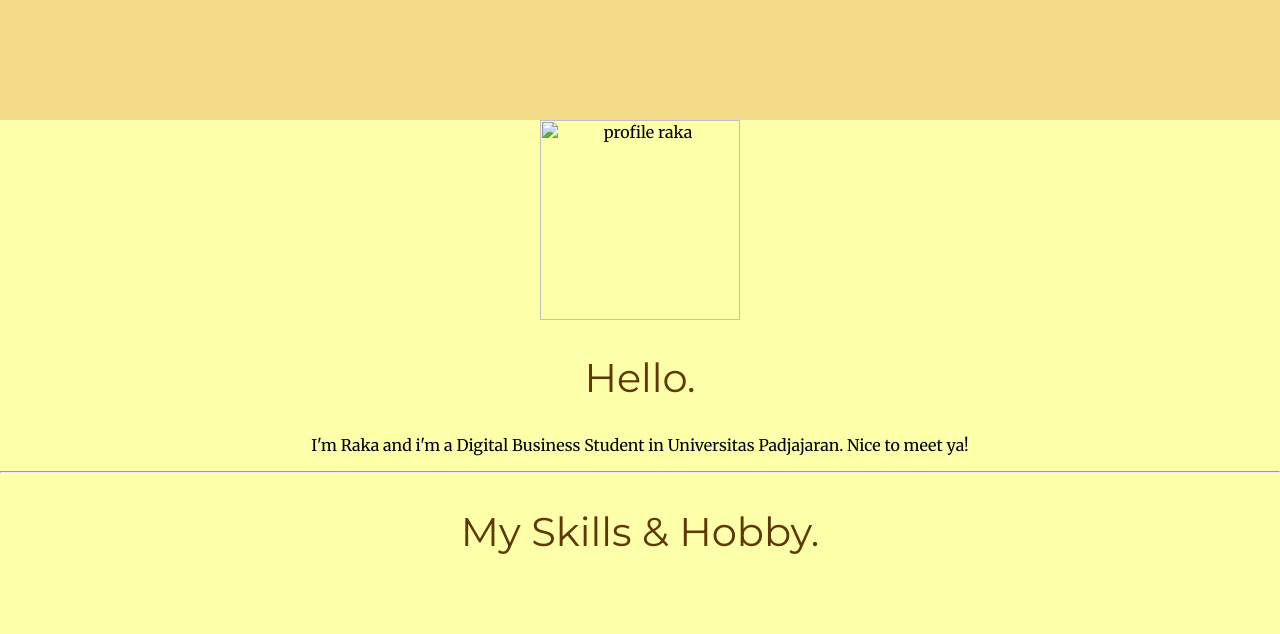
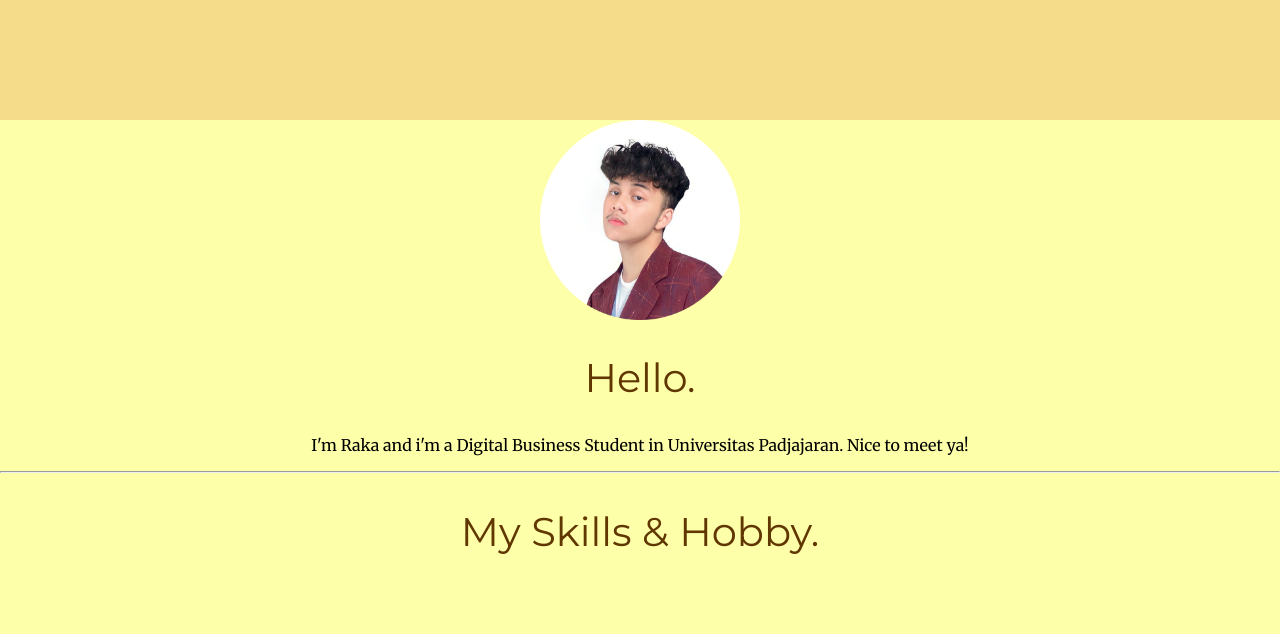
Before and after one commit to rakaahidayat/cv2, a plain HTML site: page index.html in a window 1280 px wide. Shown: the part 1080-1714 px from the top of the page. Drawn offline with Linux system fonts and the light colour scheme.

Commit message:
Update index.html

```diff
--- a/index.html
+++ b/index.html
@@ -18,7 +18,7 @@
         </div>
         <div class="middle-container">
             <div class="profile">
-              <img class="foto-profile" width="200px" src="images/raka.png" alt="profile raka">
+              <img class="foto-profile" width="200px" src="raka.png" alt="profile raka">
               <h2>Hello.</h2>
               <p>I'm Raka and i'm a Digital Business Student in Universitas Padjajaran. Nice to meet ya!</p>
             </div>
```
